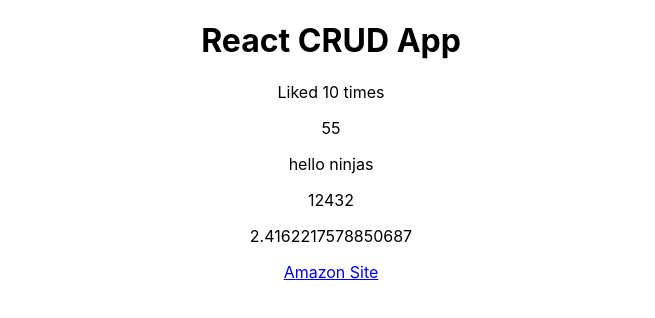
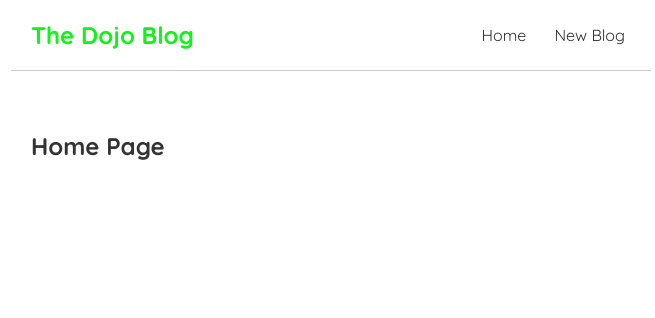
Before and after one commit to Eshwar-git1189/React-js_CRUD_operations, a React (Create React App) app in the folder crud-app/: page / in a window 1280 px wide. Shown: the top 318 px of the page, without its empty margins (309-964 px from the left). Built offline with nearby package versions, Linux system fonts and the light colour scheme.

Commit message:
Added Components and styles

```diff
--- a/crud-app/src/App.css
+++ /dev/null
@@ -1,38 +0,0 @@
-.App {
-  text-align: center;
-}
-
-.App-logo {
-  height: 40vmin;
-  pointer-events: none;
-}
-
-@media (prefers-reduced-motion: no-preference) {
-  .App-logo {
-    animation: App-logo-spin infinite 20s linear;
-  }
-}
-
-.App-header {
-  background-color: #282c34;
-  min-height: 100vh;
-  display: flex;
-  flex-direction: column;
-  align-items: center;
-  justify-content: center;
-  font-size: calc(10px + 2vmin);
-  color: white;
-}
-
-.App-link {
-  color: #61dafb;
-}
-
-@keyframes App-logo-spin {
-  from {
-    transform: rotate(0deg);
-  }
-  to {
-    transform: rotate(360deg);
-  }
-}
--- a/crud-app/src/App.js
+++ b/crud-app/src/App.js
@@ -1,30 +1,45 @@
-import logo from "./logo.svg";
-import "./App.css";
+// import "./App.css";
+
+// function App() {
+//   const title = "React CRUD App";
+//   const likes = 10;
+//   // const person = {
+//   //   name: 'John',
+//   //   age: 30,
+//   // };
+//   const link = "https://www.amazon.com";
+
+//   return (
+//     <div className="App">
+//       <div className="content">
+//         <h1>{title}</h1>
+//         <p>Liked {likes} times </p>
+
+//         {/* <p>{person}</p>
+//          Cannot display object/boolean directly in JSX */}
+
+//         <p>{55}</p>
+//         <p>{`hello ninjas`} </p>
+//         <p>{[1, 2, 4, 3, 2]} </p>
+//         <p>{Math.random() * 10} </p>
+
+//         <a href={link}>Amazon Site</a>
+//       </div>
+//     </div>
+//   );
+// }
+
+// export default App;
+
+import Navbar from "./Navbar.js";
+import Home from "./Home.js";
 
 function App() {
-  const title = "React CRUD App";
-  const likes = 10;
-  // const person = {
-  //   name: 'John',
-  //   age: 30,
-  // };
-  const link = "https://www.amazon.com";
-
   return (
     <div className="App">
+      <Navbar />
       <div className="content">
-        <h1>{title}</h1>
-        <p>Liked {likes} times </p>
-
-        {/* <p>{person}</p>
-         Cannot display object/boolean directly in JSX */}
-
-        <p>{55}</p>
-        <p>{`hello ninjas`} </p>
-        <p>{[1, 2, 4, 3, 2]} </p>
-        <p>{Math.random() * 10} </p>
-
-        <a href={link}>Amazon Site</a>
+        <Home />
       </div>
     </div>
   );
--- /dev/null
+++ b/crud-app/src/Home.js
@@ -0,0 +1,9 @@
+const Home = () => {
+    return (
+        <div className="home">
+            <h2>Home Page</h2>
+        </div>
+    );
+}
+
+export default Home;
--- /dev/null
+++ b/crud-app/src/Navbar.js
@@ -0,0 +1,21 @@
+const Navbar = () => {
+  return (
+    <nav className="navbar">
+      <h1>The Dojo Blog</h1>
+      <div className="links">
+        <a href="/">Home</a>
+        <a
+          href="/create"
+          //   style={{
+          //     color: "white",
+          //     backgroundColor: "#f1356d",
+          //     borderRadius: "8px",
+          //   }}
+        >
+          New Blog
+        </a>
+      </div>
+    </nav>
+  );
+};
+export default Navbar;
--- a/crud-app/src/index.css
+++ b/crud-app/src/index.css
@@ -1,13 +1,37 @@
-body {
+@import url("https://fonts.googleapis.com/css2?family=Quicksand:wght@300;400;500;600;700&display=swap");
+
+/* base styles */
+* {
   margin: 0;
-  font-family: -apple-system, BlinkMacSystemFont, 'Segoe UI', 'Roboto', 'Oxygen',
-    'Ubuntu', 'Cantarell', 'Fira Sans', 'Droid Sans', 'Helvetica Neue',
-    sans-serif;
-  -webkit-font-smoothing: antialiased;
-  -moz-osx-font-smoothing: grayscale;
+  font-family: "Quicksand", sans-serif;
+  color: #333;
 }
 
-code {
-  font-family: source-code-pro, Menlo, Monaco, Consolas, 'Courier New',
-    monospace;
+.navbar {
+  padding: 20px;
+  display: flex;
+  align-items: center;
+  max-width: 600px;
+  margin: 0 auto;
+  border-bottom: 1px solid #ccc;
 }
+
+.navbar h1 {
+  color: #0df415;
+}
+.navbar .links {
+  margin-left: auto;
+}
+.navbar a {
+  margin-left: 16px;
+  text-decoration: none;
+  padding: 6px;
+}
+.navbar a:hover {
+  color: #0df415;
+}
+.content {
+  max-width: 600px;
+  margin: 40px auto;
+  padding: 20px;
+}
```
